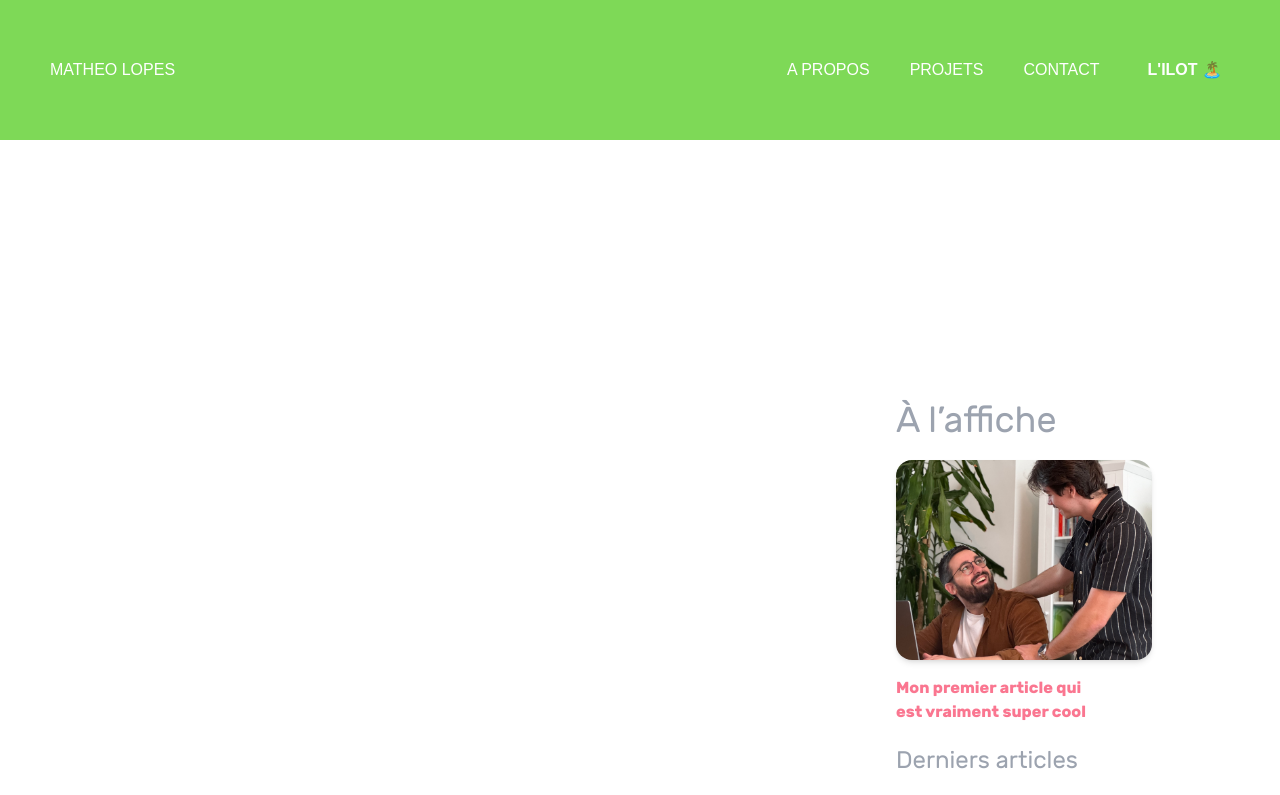
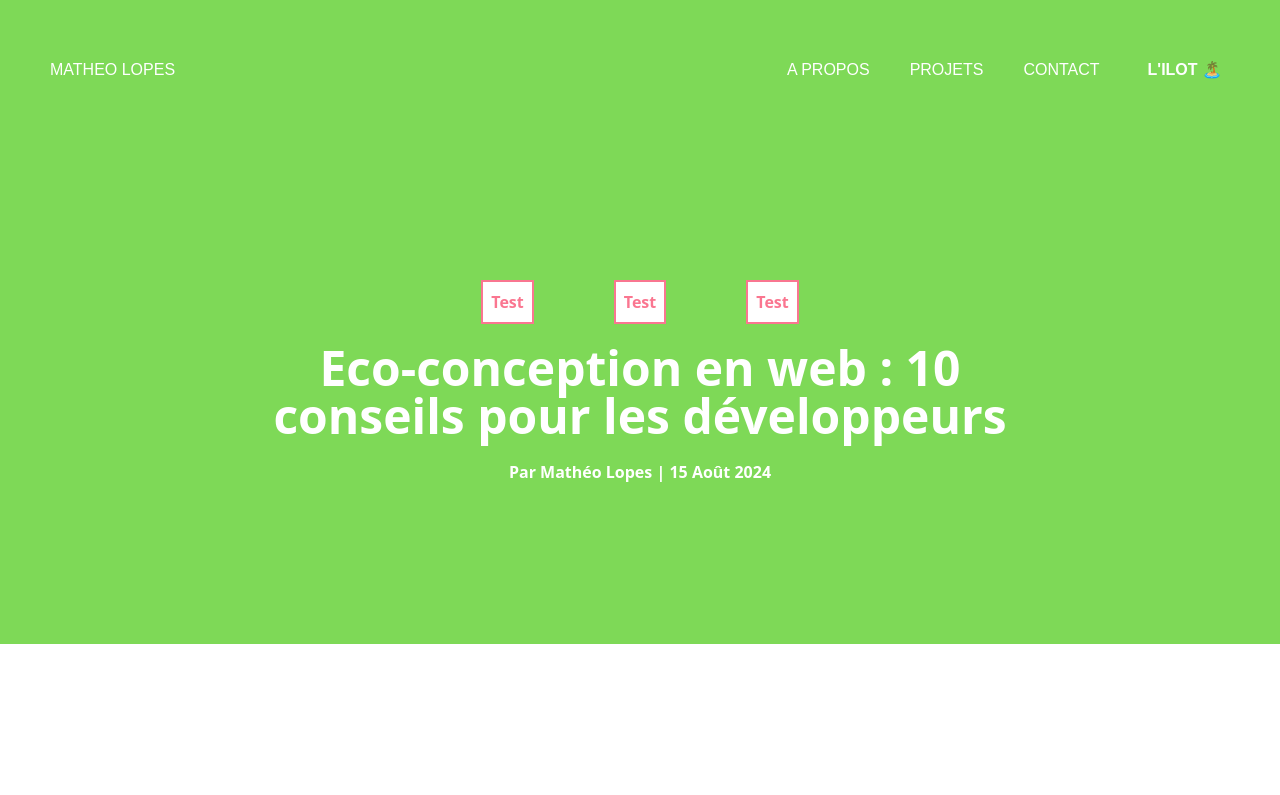
Before and after one commit to MTLP2/Portfolio-2024-OPP, a React (Vite) app in the folder FrontEnd/: page /Le-Blog/article in a window 1280 px wide. Shown: the top 795 px of the page. Built offline with nearby package versions, Linux system fonts and the light colour scheme; no server answers.

Commit message:
Article hero

```diff
--- a/FrontEnd/src/Pages/Articles/Articles.jsx
+++ b/FrontEnd/src/Pages/Articles/Articles.jsx
@@ -1,6 +1,6 @@
-import React, { useEffect, useRef } from 'react';
 import { gsap } from 'gsap';
 import { ScrollTrigger } from 'gsap/ScrollTrigger';
+import React, { useEffect, useRef } from 'react';
 
 gsap.registerPlugin(ScrollTrigger);
 
@@ -67,7 +67,18 @@ export default function Blog() {
   }, []);
 
   return (
-    <section className='mt-[400px] w-full items-center gap-[200px] flex flex-col'>
+    <section className='mt-[120px] w-full items-center gap-[200px] flex flex-col'>
+      <div className=' py-40 flex flex-col text-center items-center bg-[#7ed957] text-white w-full gap-5'>
+        <ul className=' flex gap-20 text-[#f8496cc0] font-bold '>
+          <li className='border-2 p-2 bg-white border-[#f8496cc0]'>Test</li>
+          <li className='border-2 p-2 bg-white border-[#f8496cc0]'>Test</li>
+          <li className='border-2 p-2 bg-white border-[#f8496cc0]'>Test</li>
+        </ul>
+        <h1 className=' text-5xl font-bold w-[60%]'>Eco-conception en web : 10 conseils pour les développeurs</h1>
+        <div>
+          <h3 className=' font-bold'>Par Mathéo Lopes | 15 Août 2024</h3>
+        </div>
+      </div>
 
 
       <div className='flex pb-20 w-[80%]'>
```
